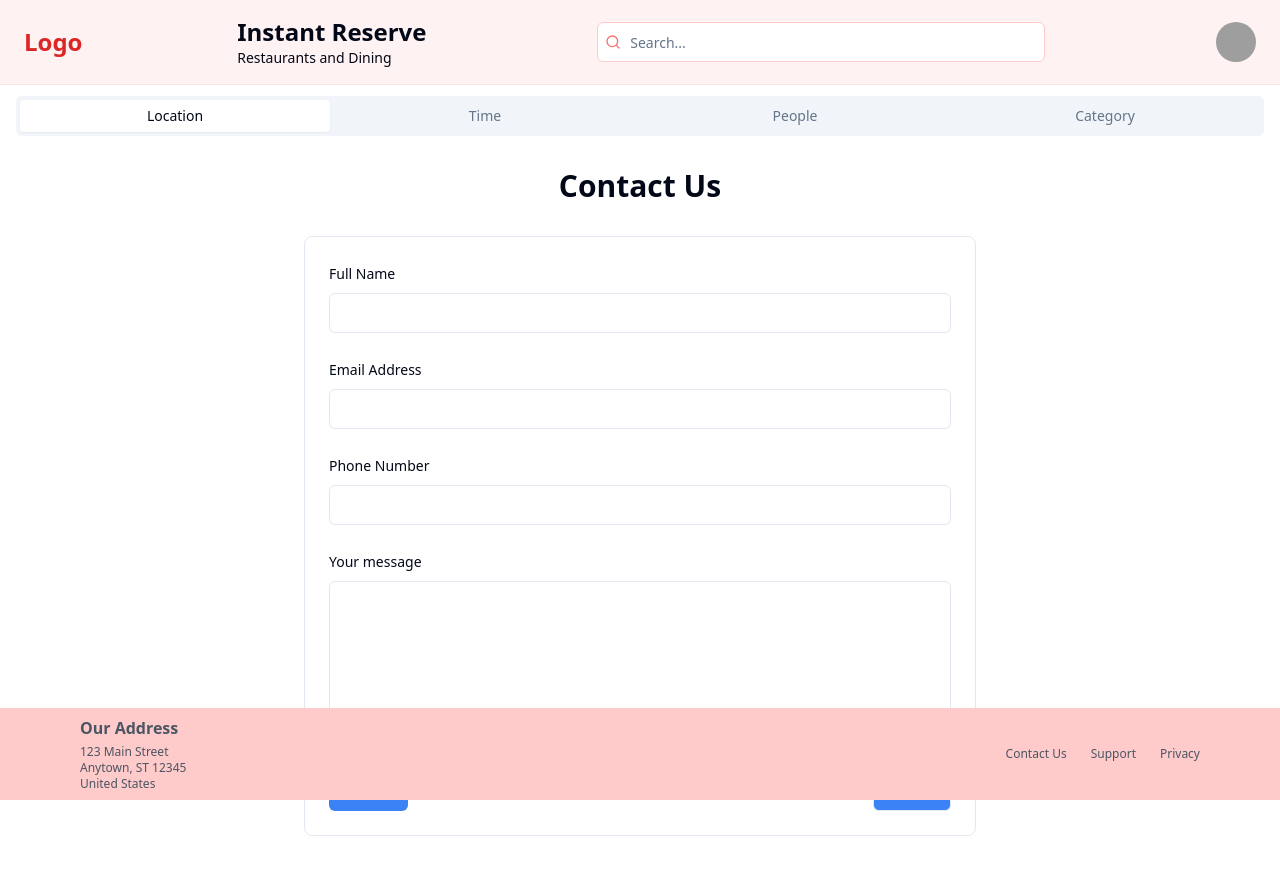
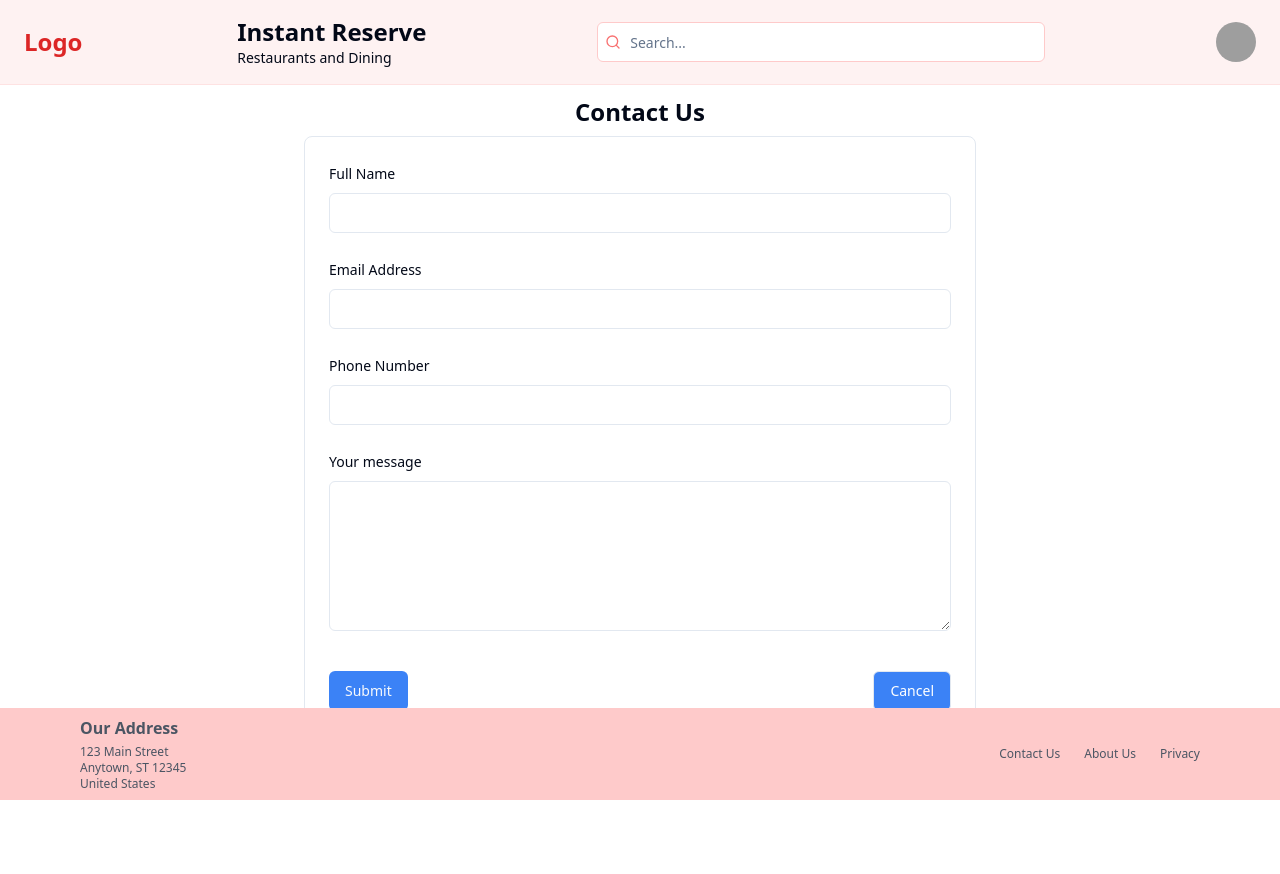
Before and after one commit to rmmiranda14/instantreservefrontendupdated, a Next.js app: page /contactus in a window 1280 px wide. Shown: the top 874 px of the page. Built offline with nearby package versions, Linux system fonts and the light colour scheme; grey boxes are pictures that could not be loaded.

Commit message:
Changed the Support page to About Us page

```diff
--- /dev/null
+++ b/src/app/about-us/page.tsx
@@ -0,0 +1,5 @@
+import AboutUs from "@/components/about-us"
+
+export default function RestaurantsPage() {
+  return <AboutUs/>
+}
--- a/src/app/support/page.tsx
+++ /dev/null
@@ -1,5 +0,0 @@
-import SupportPage from "@/components/support"
-
-export default function RestaurantsPage() {
-  return <SupportPage />
-}
--- /dev/null
+++ b/src/components/about-us.tsx
@@ -0,0 +1,5 @@
+export default function AboutUs() {
+    return (
+        <h2 className="text-2xl mb-2 mt-8">About Us</h2>
+    );
+  }
--- a/src/components/contactus.tsx
+++ b/src/components/contactus.tsx
@@ -62,7 +62,7 @@ export default function ContactUs() {
       </header>
       */}
 
-      {/* Navigation */}
+      {/* Navigation
       <Tabs defaultValue="location" className="max-w-7xl mx-auto w-full px-4 mt-10">
         <TabsList className="w-full grid grid-cols-4">
           <TabsTrigger value="location">Location</TabsTrigger>
@@ -71,10 +71,11 @@ export default function ContactUs() {
           <TabsTrigger value="category">Category</TabsTrigger>
         </TabsList>
       </Tabs>
+      */}
 
       {/* Main Content */}
       <main className="flex-1 max-w-7xl mx-auto w-full px-4 py-8">
-        <h2 className="text-3xl font-bold text-center mb-8">Contact Us</h2>
+        <h2 className="text-2xl font-bold text-center mb-2 mt-2">Contact Us</h2>
 
         <form onSubmit={handleSubmit} className="max-w-2xl mx-auto space-y-6 p-6 border rounded-lg">
           <div className="space-y-2">
--- a/src/components/footer.tsx
+++ b/src/components/footer.tsx
@@ -17,8 +17,8 @@ export default function Footer() {
             <Link href="/contactus" className="hover:text-gray-900 transition-colors">
               Contact Us
             </Link>
-            <Link href="/support" className="hover:text-gray-900 transition-colors">
-              Support
+            <Link href="/about-us" className="hover:text-gray-900 transition-colors">
+              About Us
             </Link>
             <Link href="/privacy" className="hover:text-gray-900 transition-colors">
               Privacy
--- a/src/components/support.tsx
+++ /dev/null
@@ -1,5 +0,0 @@
-export default function SupportPage() {
-    return (
-        <h2 className="text-2xl mb-2 mt-8">SupportPage</h2>
-    );
-  }
```
